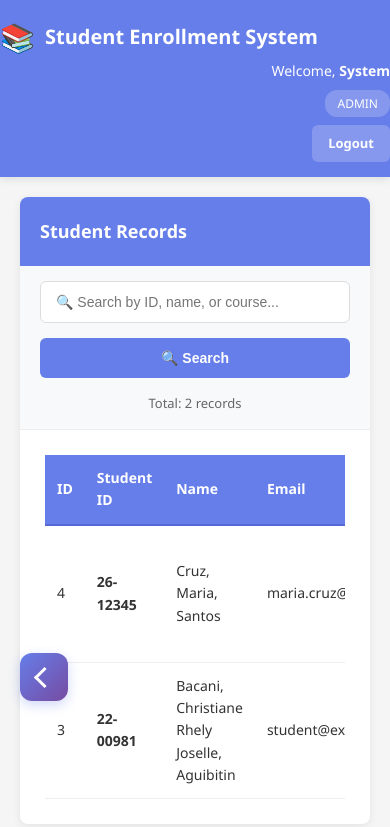
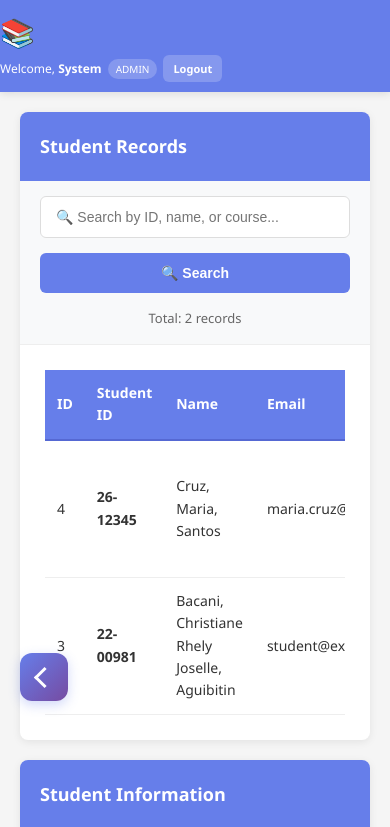
Before and after one commit to christianebacani/CRUD-Based-College-Enrollment-System, a Flask app: page /dashboard in a window 390 px wide. Shown: the top 827 px of the page. Run offline with Flask 3, Linux system fonts and the light colour scheme; a user stored in the database is signed in; data comes from the database, SQL or seed files in the repository.

Commit message:
refact: CSS Structure when the browser is minimize to half

```diff
--- a/static/css/style.css
+++ b/static/css/style.css
@@ -414,36 +414,47 @@ select.form-control {
 
 .navbar .container {
     display: flex;
-    justify-content: space-between;
+    justify-content: flex-start; /* Keep everything aligned to the left */
     align-items: center;
     max-width: 1400px;
     margin: 0 auto;
     padding: 0 20px;
+    flex-wrap: nowrap; /* Prevent wrapping */
+    gap: 20px; /* Space between brand and user sections */
 }
 
 .navbar-brand {
     display: flex;
     align-items: center;
     gap: 10px;
+    flex-shrink: 1; /* Allow brand to shrink if needed */
+    min-width: 0; /* Enable text truncation */
 }
 
 .navbar-brand .icon {
     font-size: 28px;
+    flex-shrink: 0; /* Icon never shrinks */
 }
 
 .navbar-brand .title {
     font-size: 20px;
     font-weight: bold;
+    white-space: nowrap;
+    overflow: hidden;
+    text-overflow: ellipsis;
 }
 
 .navbar-user {
     display: flex;
     align-items: center;
     gap: 15px;
+    flex-shrink: 0; /* Prevent user section from shrinking */
+    flex-wrap: nowrap; /* Keep all elements in one line */
 }
 
 .welcome-text {
     font-size: 14px;
+    white-space: nowrap; /* Prevent text wrapping */
 }
 
 .role-badge {
@@ -452,6 +463,8 @@ select.form-control {
     border-radius: 12px;
     font-size: 12px;
     text-transform: uppercase;
+    white-space: nowrap; /* Prevent badge text wrapping */
+    flex-shrink: 0; /* Badge never shrinks */
 }
 
 .dashboard-container {
@@ -828,13 +841,74 @@ select.form-control {
     .table-panel {
         order: 1;
     }
+
+    /* Ensure navbar stays left-aligned */
+    .navbar .container {
+        justify-content: flex-start;
+    }
+
+    /* Improve navbar spacing at medium screens */
+    .navbar-brand .title {
+        font-size: 18px;
+    }
+
+    .navbar-user {
+        gap: 10px;
+    }
+
+    .welcome-text {
+        font-size: 13px;
+    }
+}
+
+@media (max-width: 900px) {
+    /* Optimize navbar for half-screen width */
+    .navbar .container {
+        padding: 0 15px;
+        gap: 10px; /* Add gap between left and right sections */
+        justify-content: flex-start; /* Force left alignment */
+    }
+
+    .navbar-brand .title {
+        font-size: 16px;
+        max-width: 200px; /* Limit title width to protect right side */
+    }
+
+    .navbar-brand .icon {
+        font-size: 24px;
+    }
+
+    .navbar-user {
+        gap: 10px; /* Reduce gap between right elements */
+    }
+
+    .welcome-text {
+        font-size: 12px;
+    }
+
+    .role-badge {
+        font-size: 11px;
+        padding: 3px 10px;
+    }
+
+    .btn-logout {
+        padding: 6px 12px;
+        font-size: 12px;
+    }
 }
 
 @media (max-width: 768px) {
+    /* Keep navbar horizontal and left-aligned */
+    .navbar .container {
+        justify-content: flex-start;
+        flex-wrap: nowrap;
+    }
+
     .navbar-user {
-        flex-direction: column;
-        align-items: flex-end;
+        flex-direction: row; /* Keep horizontal */
+        align-items: center;
         gap: 8px;
+        flex-wrap: nowrap;
     }
 
     .form-row {
@@ -848,6 +922,61 @@ select.form-control {
 
     .record-count {
         text-align: center;
+    }
+}
+
+@media (max-width: 600px) {
+    /* Compact navbar for small screens */
+    .navbar .container {
+        justify-content: flex-start;
+    }
+
+    .navbar-brand .title {
+        display: none;
+    }
+
+    .navbar-brand .icon {
+        font-size: 28px;
+    }
+
+    .welcome-text {
+        max-width: 120px;
+        overflow: hidden;
+        text-overflow: ellipsis;
+    }
+
+    .navbar .container {
+        padding: 0 10px;
+    }
+}
+
+@media (max-width: 480px) {
+    /* Ultra-compact for very small screens */
+    .navbar {
+        padding: 10px 0;
+    }
+
+    .navbar .container {
+        justify-content: flex-start;
+    }
+
+    .navbar-user {
+        gap: 6px;
+        flex-direction: row;
+    }
+
+    .role-badge {
+        font-size: 10px;
+        padding: 2px 8px;
+    }
+
+    .btn-logout {
+        padding: 5px 10px;
+        font-size: 11px;
+    }
+
+    .welcome-text strong {
+        display: inline;
     }
 }
 
```
